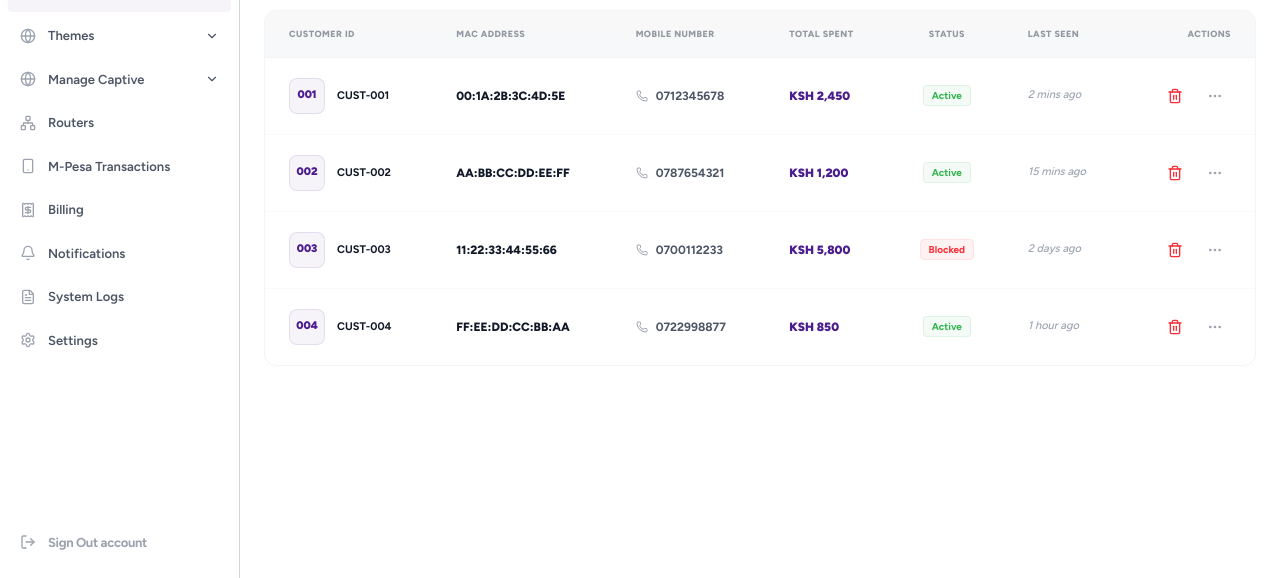
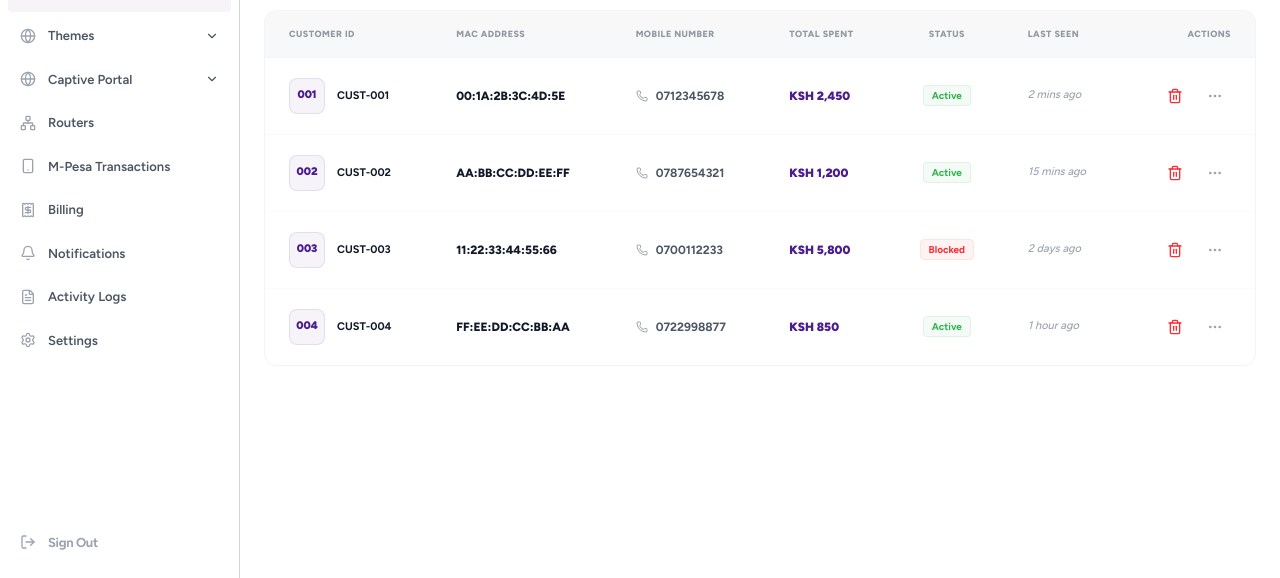
Before and after one commit to dennismutuku2005/pacewebsite, a Next.js app in the folder isphotspotportal/: page /dashboard/customers in a window 1280 px wide. Shown: the part 222-800 px from the top of the page. Built offline with nearby package versions, Linux system fonts and the light colour scheme.

Commit message:
Auto-update: Sidebar.js

```diff
--- a/isphotspotportal/src/components/Sidebar.js
+++ b/isphotspotportal/src/components/Sidebar.js
@@ -53,7 +53,7 @@ export function Sidebar({ isSidebarOpen, pathname }) {
         },
         {
             id: 'captive',
-            name: 'Manage Captive',
+            name: 'Captive Portal',
             icon: Globe,
             children: [
                 { name: 'Manage Prices', href: '/dashboard/captive/prices' },
@@ -64,7 +64,7 @@ export function Sidebar({ isSidebarOpen, pathname }) {
         { id: 'mpesa', name: 'M-Pesa Transactions', href: '/dashboard/mpesa', icon: Smartphone },
         { id: 'billing', name: 'Billing', href: '/dashboard/billing', icon: Receipt },
         { id: 'notifications', name: 'Notifications', href: '/dashboard/notifications', icon: Bell },
-        { id: 'logs', name: 'System Logs', href: '/dashboard/logs', icon: FileText },
+        { id: 'logs', name: 'Activity Logs', href: '/dashboard/logs', icon: FileText },
         { id: 'settings', name: 'Settings', href: '/dashboard/settings', icon: Settings },
     ]
 
@@ -180,7 +180,7 @@ export function Sidebar({ isSidebarOpen, pathname }) {
                         className="w-full flex items-center gap-3 px-3 py-2.5 text-admin-dim hover:text-red-600 transition-colors rounded hover:bg-red-50 font-bold text-[11px] tracking-tight"
                     >
                         <LogOut size={16} />
-                        {isSidebarOpen && <span>Sign Out account</span>}
+                        {isSidebarOpen && <span>Sign Out</span>}
                     </button>
                 </div>
             </aside>
@@ -189,7 +189,7 @@ export function Sidebar({ isSidebarOpen, pathname }) {
             <Modal
                 isOpen={showLogoutModal}
                 onClose={() => setShowLogoutModal(false)}
-                title="Confirm Sign Out"
+                title="Sign Out?"
                 maxWidth="max-w-md"
                 footer={
                     <>
@@ -197,7 +197,7 @@ export function Sidebar({ isSidebarOpen, pathname }) {
                             onClick={() => setShowLogoutModal(false)}
                             className="px-6 py-2 border border-gray-200 text-admin-label rounded-lg font-bold text-[11px] hover:bg-gray-50 transition-all uppercase tracking-wider"
                         >
-                            Decline
+                            Cancel
                         </button>
                         <button
                             onClick={() => {
@@ -206,14 +206,14 @@ export function Sidebar({ isSidebarOpen, pathname }) {
                             }}
                             className="px-8 py-2 bg-red-600 text-white rounded-lg font-bold text-[11px] hover:bg-red-700 transition-all shadow-md uppercase tracking-wider"
                         >
-                            Accept & Sign Out
+                            Sign Out
                         </button>
                     </>
                 }
             >
                 <div className="p-1">
                     <p className="text-[13px] text-admin-label font-medium leading-relaxed">
-                        Are you sure you want to sign out of your Pace Wisp account? You will need to re-authenticate to access the portal.
+                        Are you sure you want to sign out? You will need to sign in again to access the portal.
                     </p>
                 </div>
             </Modal>
```
